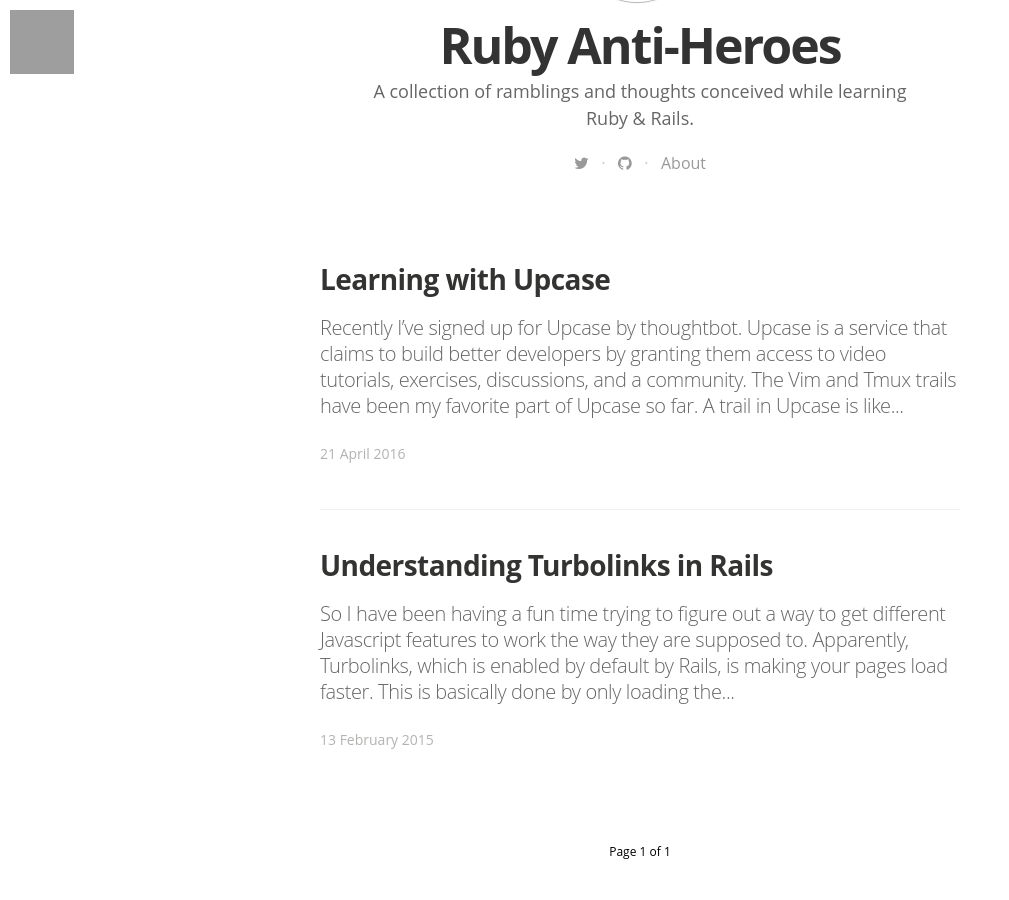
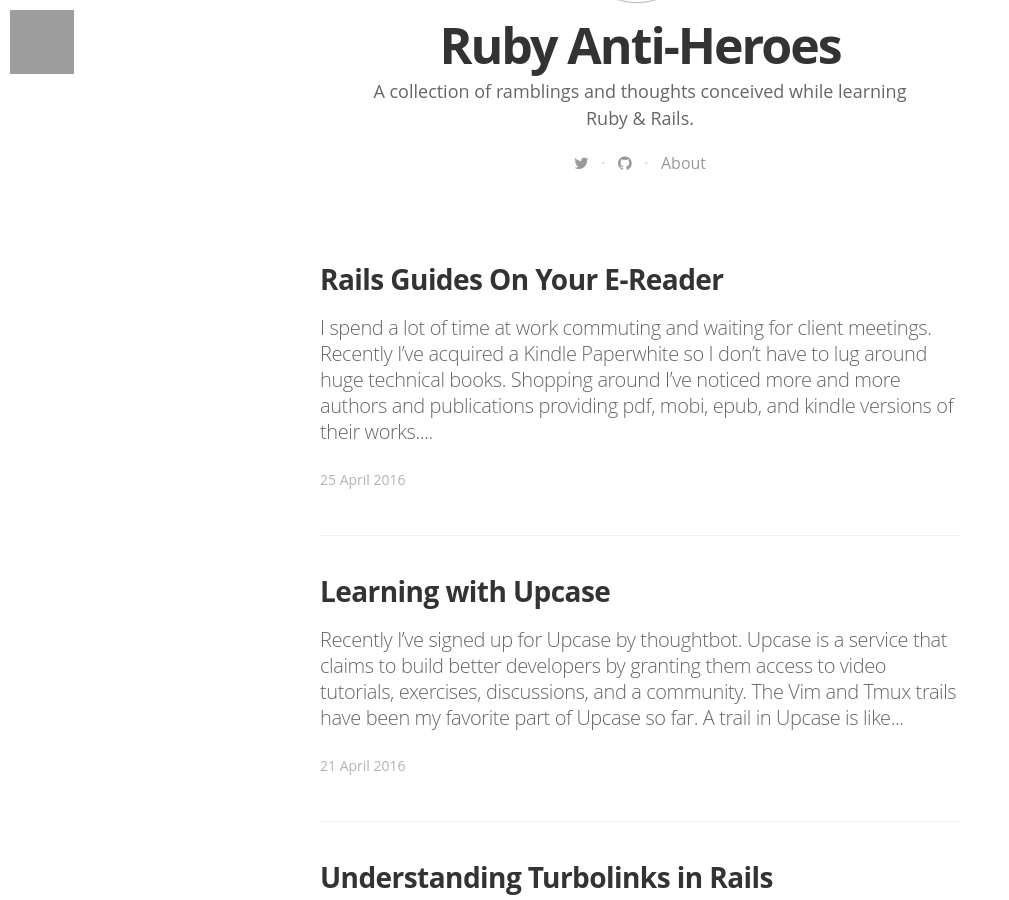
Before and after one commit to codecrutch/codecrutch.github.io, a Jekyll site: the page built from index.html, in a window 1280 px wide and 900 px high, scrolled down 514 px. Shown: the whole window, without its empty margins (0-1009 px from the left). Built offline with Jekyll 4.4.1, drawn with Linux system fonts in a browser that asks for light colours; nearby versions of some CDN libraries; some web fonts are replaced; the list of posts is cut into pages by our own code; comment, search, counter and statistics services are not loaded; grey boxes are pictures that could not be loaded.

Commit message:
Post in progress.

```diff
--- a/_config.yml
+++ b/_config.yml
@@ -26,7 +26,7 @@
 twitter_handle: '@SnyderRuby'
 
 #fill in disqus shortname to use disqus
-#disqus: disqus-shortname
+disqus: disqus_mwFdpYk4eY
 
 # social icons and sharing options
 social:
--- /dev/null
+++ b/_posts/2016-04-25--reading-rails-guides-on-your-ereader.markdown
@@ -0,0 +1,9 @@
+---
+layout: post
+title:  "Rails Guides On
+Your E-Reader"
+date:   2016-04-25 13:00
+tags: ruby rails
+categories: ruby
+---
+I spend a lot of time at work commuting and waiting for client meetings.  Recently I've acquired a [Kindle Paperwhite](http://www.amazon.com/Kindle-Paperwhite) so I don't have to lug around huge technical books.  Shopping around I've noticed more and more authors and publications providing pdf, mobi, epub, and kindle versions of their works.
```
